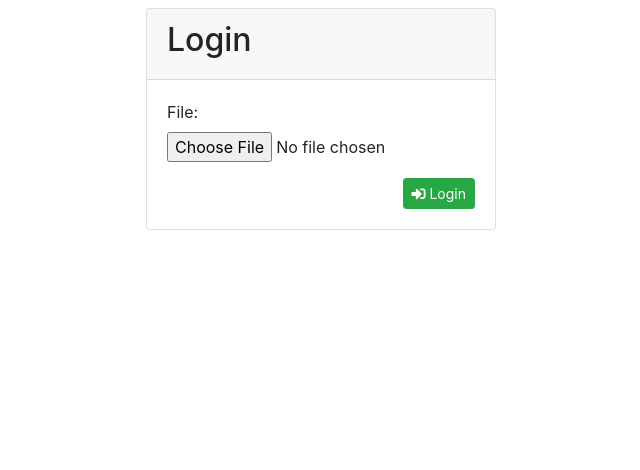
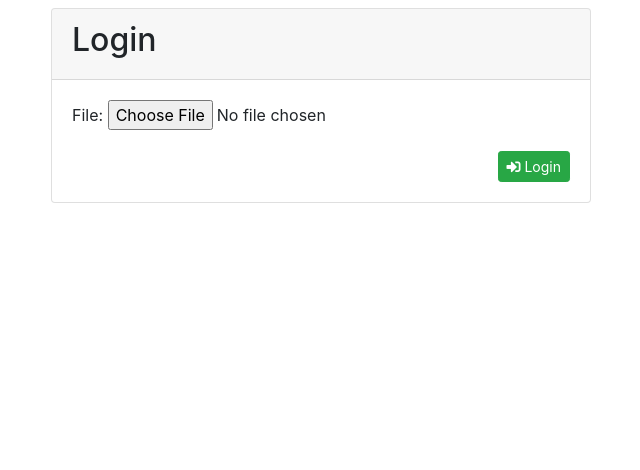
Before and after one commit to bkawan/pdf-parser, a Django app: template apps/v1/core/templates/core/login.html in a window 1280 px wide. Shown: the part 112-582 px from the top of the page, without its empty margins (319-959 px from the left). Run offline with Django 3.2, Linux system fonts and the light colour scheme; the template is opened without the code that fills it: values that come from a table or form of the project are taken from there, others are empty; some libraries are stand-ins or nearby versions.

Commit message:
minor changes on login

```diff
--- a/apps/v1/core/templates/core/login.html
+++ b/apps/v1/core/templates/core/login.html
@@ -4,8 +4,8 @@
 {% block master_content %}
     <div class="container py-2">
         <div class="row">
-            <div class="col-md-4"></div>
-            <div class="col-md-4">
+            <div class="col-md-3"></div>
+            <div class="col-md-6">
                 <div class="card">
                     <div class="card-header">
                         <h2>Login</h2>
@@ -21,7 +21,7 @@
                     </div>
                 </div>
             </div>
-            <div class="col-md-4"></div>
+            <div class="col-md-3"></div>
         </div>
 
     </div>
```
